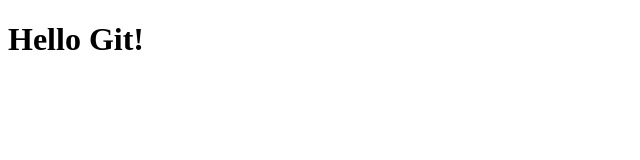
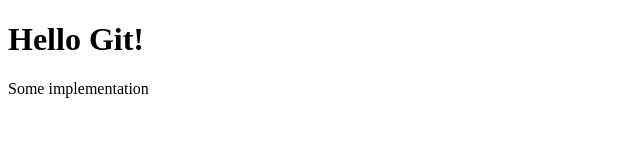
Before and after one commit to kalikd/ead_spring25_c, a plain HTML site: page index.html in a window 1280 px wide. Shown: the whole page, without its empty margins (0-640 px from the left). Drawn offline with Linux system fonts and the light colour scheme.

Commit message:
Do something

```diff
--- a/index.html
+++ b/index.html
@@ -7,5 +7,6 @@
 </head>
 <body>
     <h1>Hello Git!</h1>
+    <span>Some implementation</span>
 </body>
 </html>
```
